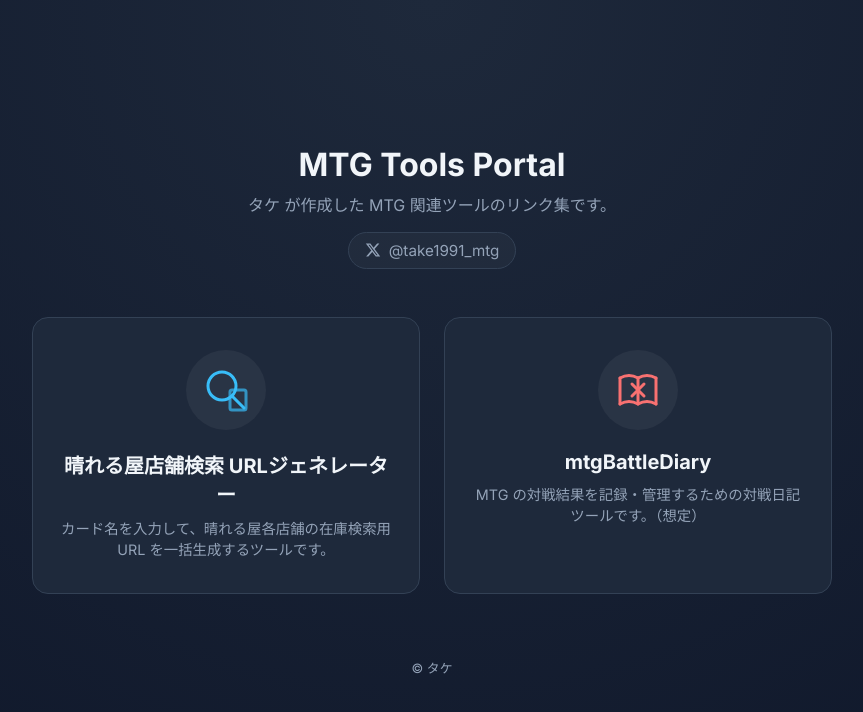
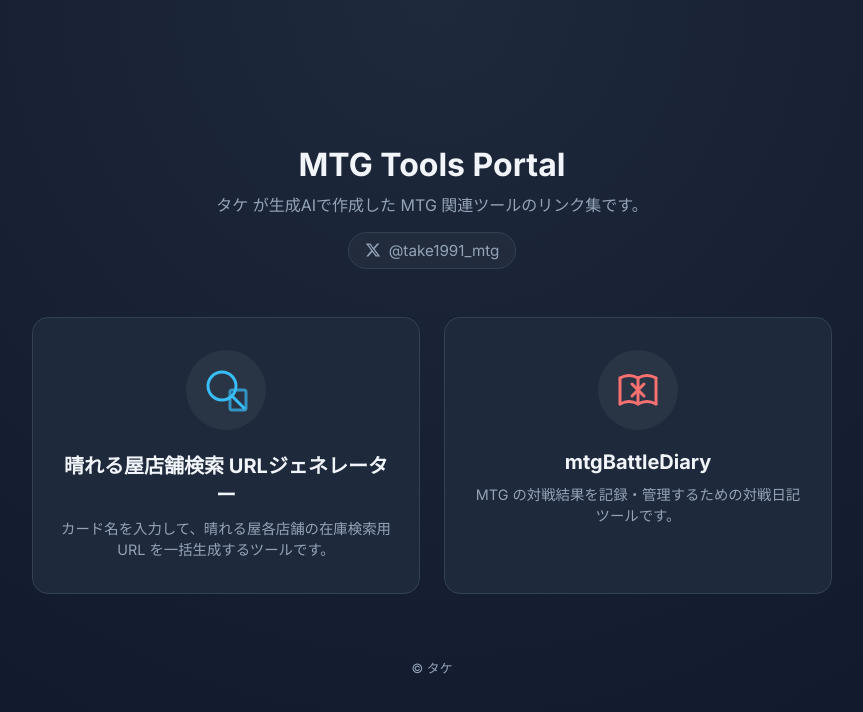
Before and after one commit to TIKER3/mtgToolSite, a plain HTML site: page index.html in a window 1280 px wide. Shown: the whole page, without its empty margins (208-1071 px from the left). Drawn offline with Linux system fonts and the light colour scheme.

Commit message:
Update index.html

```diff
--- a/index.html
+++ b/index.html
@@ -176,7 +176,7 @@
   <div class="container">
     <header>
       <h1>MTG Tools Portal</h1>
-      <p>タケ が作成した MTG 関連ツールのリンク集です。</p>
+      <p>タケ が生成AIで作成した MTG 関連ツールのリンク集です。</p>
 
       <a href="https://x.com/take1991_mtg" target="_blank" rel="noopener" class="x-link">
         <svg viewBox="0 0 24 24" aria-hidden="true">
@@ -214,7 +214,7 @@
           </svg>
         </div>
         <h2>mtgBattleDiary</h2>
-        <p>MTG の対戦結果を記録・管理するための対戦日記ツールです。（想定）</p>
+        <p>MTG の対戦結果を記録・管理するための対戦日記ツールです。</p>
       </a>
     </main>
 
```
